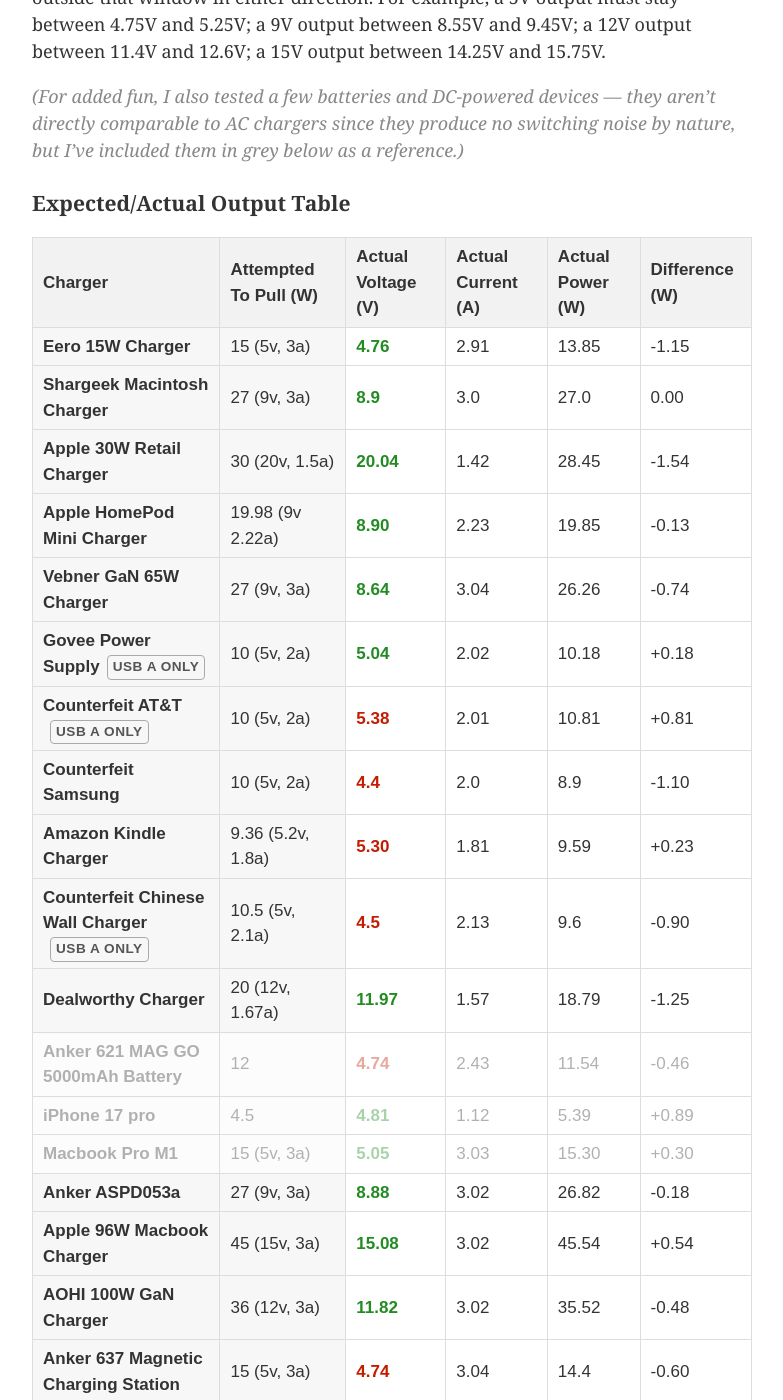
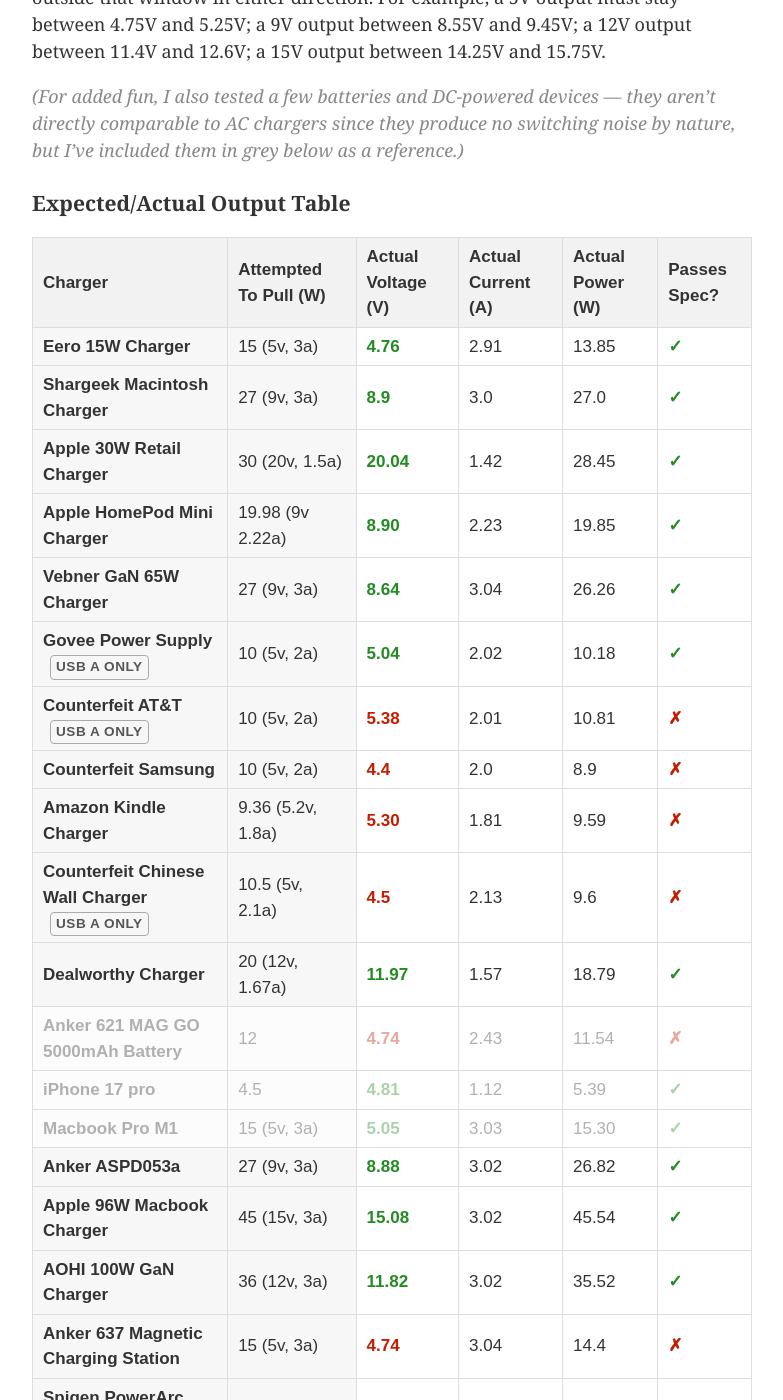
Before and after one commit to 0sps/sull1van.com, a Jekyll site: the page built from _posts/2026-01-19-a-dozen-chargers-in-the-lab.md, in a window 1280 px wide and 1400 px high, scrolled down 7720 px. Shown: the whole window, without its empty margins (248-1031 px from the left). Built offline with Jekyll 4.4.1, drawn with Linux system fonts in a browser that asks for light colours; some of the changed text lies outside the part shown.

Commit message:
Update 2026-01-19-a-dozen-chargers-in-the-lab.md

```diff
--- a/_posts/2026-01-19-a-dozen-chargers-in-the-lab.md
+++ b/_posts/2026-01-19-a-dozen-chargers-in-the-lab.md
@@ -886,32 +886,32 @@
       <th>Actual Voltage (V)</th>
       <th>Actual Current (A)</th>
       <th>Actual Power (W)</th>
-      <th>Difference (W)</th>
+      <th>Passes Spec?</th>
     </tr>
   </thead>
   <tbody>
-    <tr><td><strong>Eero 15W Charger</strong></td><td>15 (5v, 3a)</td><td class="diff-pos">4.76</td><td>2.91</td><td>13.85</td><td>-1.15</td></tr>
-    <tr><td><strong>Shargeek Macintosh Charger</strong></td><td>27 (9v, 3a)</td><td class="diff-pos">8.9</td><td>3.0</td><td>27.0</td><td>0.00</td></tr>
-    <tr><td><strong>Apple 30W Retail Charger</strong></td><td>30 (20v, 1.5a)</td><td class="diff-pos">20.04</td><td>1.42</td><td>28.45</td><td>-1.54</td></tr>
-    <tr><td><strong>Apple HomePod Mini Charger</strong></td><td>19.98 (9v 2.22a)</td><td class="diff-pos">8.90</td><td>2.23</td><td>19.85</td><td>-0.13</td></tr>
-    <tr><td><strong>Vebner GaN 65W Charger</strong></td><td>27 (9v, 3a)</td><td class="diff-pos">8.64</td><td>3.04</td><td>26.26</td><td>-0.74</td></tr>
-    <tr><td><strong>Govee Power Supply</strong><span class="usba-badge">USB A Only</span></td><td>10 (5v, 2a)</td><td class="diff-pos">5.04</td><td>2.02</td><td>10.18</td><td>+0.18</td></tr>
-    <tr><td><strong>Counterfeit AT&amp;T</strong><span class="usba-badge">USB A Only</span></td><td>10 (5v, 2a)</td><td class="diff-neg">5.38</td><td>2.01</td><td>10.81</td><td>+0.81</td></tr>
-    <tr><td><strong>Counterfeit Samsung</strong></td><td>10 (5v, 2a)</td><td class="diff-neg">4.4</td><td>2.0</td><td>8.9</td><td>-1.10</td></tr>
-    <tr><td><strong>Amazon Kindle Charger</strong></td><td>9.36 (5.2v, 1.8a)</td><td class="diff-neg">5.30</td><td>1.81</td><td>9.59</td><td>+0.23</td></tr>
-    <tr><td><strong>Counterfeit Chinese Wall Charger</strong><span class="usba-badge">USB A Only</span></td><td>10.5 (5v, 2.1a)</td><td class="diff-neg">4.5</td><td>2.13</td><td>9.6</td><td>-0.90</td></tr>
-    <tr><td><strong>Dealworthy Charger</strong></td><td>20 (12v, 1.67a)</td><td class="diff-pos">11.97</td><td>1.57</td><td>18.79</td><td>-1.25</td></tr>
-    <tr class="battery-row"><td><strong>Anker 621 MAG GO 5000mAh Battery</strong></td><td>12</td><td class="diff-neg">4.74</td><td>2.43</td><td>11.54</td><td>-0.46</td></tr>
-    <tr class="battery-row"><td><strong>iPhone 17 pro</strong></td><td>4.5</td><td class="diff-pos">4.81</td><td>1.12</td><td>5.39</td><td>+0.89</td></tr>
-    <tr class="battery-row"><td><strong>Macbook Pro M1</strong></td><td>15 (5v, 3a)</td><td class="diff-pos">5.05</td><td>3.03</td><td>15.30</td><td>+0.30</td></tr>
-    <tr><td><strong>Anker ASPD053a</strong></td><td>27 (9v, 3a)</td><td class="diff-pos">8.88</td><td>3.02</td><td>26.82</td><td>-0.18</td></tr>
-    <tr><td><strong>Apple 96W Macbook Charger</strong></td><td>45 (15v, 3a)</td><td class="diff-pos">15.08</td><td>3.02</td><td>45.54</td><td>+0.54</td></tr>
-    <tr><td><strong>AOHI 100W GaN Charger</strong></td><td>36 (12v, 3a)</td><td class="diff-pos">11.82</td><td>3.02</td><td>35.52</td><td>-0.48</td></tr>
-    <tr><td><strong>Anker 637 Magnetic Charging Station</strong></td><td>15 (5v, 3a)</td><td class="diff-neg">4.74</td><td>3.04</td><td>14.4</td><td>-0.60</td></tr>
-    <tr><td><strong>Spigen PowerArc ArcStation Pro</strong></td><td>27 (9v, 3a)</td><td class="diff-pos">8.91</td><td>3.02</td><td>26.91</td><td>-0.09</td></tr>
-    <tr><td><strong>Anker A121D 45W iPhone 17 Charger</strong></td><td>45 (15v, 3a)</td><td class="diff-pos">14.82</td><td>3.03</td><td>44.90</td><td>-0.09</td></tr>
-    <tr><td><strong>Anker A121B 100W Charger</strong></td><td>45 (15v, 3a)</td><td class="diff-pos">14.99</td><td>3.02</td><td>45.26</td><td>+0.26</td></tr>
-    <tr><td><strong>AOHI GaN 65W Charger</strong></td><td>36 (12v, 3a)</td><td class="diff-pos">12.13</td><td>3.02</td><td>36.63</td><td>+0.63</td></tr>
+    <tr><td><strong>Eero 15W Charger</strong></td><td>15 (5v, 3a)</td><td class="diff-pos">4.76</td><td>2.91</td><td>13.85</td><td class="diff-pos">&#x2713;</td></tr>
+    <tr><td><strong>Shargeek Macintosh Charger</strong></td><td>27 (9v, 3a)</td><td class="diff-pos">8.9</td><td>3.0</td><td>27.0</td><td class="diff-pos">&#x2713;</td></tr>
+    <tr><td><strong>Apple 30W Retail Charger</strong></td><td>30 (20v, 1.5a)</td><td class="diff-pos">20.04</td><td>1.42</td><td>28.45</td><td class="diff-pos">&#x2713;</td></tr>
+    <tr><td><strong>Apple HomePod Mini Charger</strong></td><td>19.98 (9v 2.22a)</td><td class="diff-pos">8.90</td><td>2.23</td><td>19.85</td><td class="diff-pos">&#x2713;</td></tr>
+    <tr><td><strong>Vebner GaN 65W Charger</strong></td><td>27 (9v, 3a)</td><td class="diff-pos">8.64</td><td>3.04</td><td>26.26</td><td class="diff-pos">&#x2713;</td></tr>
+    <tr><td><strong>Govee Power Supply</strong><span class="usba-badge">USB A Only</span></td><td>10 (5v, 2a)</td><td class="diff-pos">5.04</td><td>2.02</td><td>10.18</td><td class="diff-pos">&#x2713;</td></tr>
+    <tr><td><strong>Counterfeit AT&amp;T</strong><span class="usba-badge">USB A Only</span></td><td>10 (5v, 2a)</td><td class="diff-neg">5.38</td><td>2.01</td><td>10.81</td><td class="diff-neg">&#x2717;</td></tr>
+    <tr><td><strong>Counterfeit Samsung</strong></td><td>10 (5v, 2a)</td><td class="diff-neg">4.4</td><td>2.0</td><td>8.9</td><td class="diff-neg">&#x2717;</td></tr>
+    <tr><td><strong>Amazon Kindle Charger</strong></td><td>9.36 (5.2v, 1.8a)</td><td class="diff-neg">5.30</td><td>1.81</td><td>9.59</td><td class="diff-neg">&#x2717;</td></tr>
+    <tr><td><strong>Counterfeit Chinese Wall Charger</strong><span class="usba-badge">USB A Only</span></td><td>10.5 (5v, 2.1a)</td><td class="diff-neg">4.5</td><td>2.13</td><td>9.6</td><td class="diff-neg">&#x2717;</td></tr>
+    <tr><td><strong>Dealworthy Charger</strong></td><td>20 (12v, 1.67a)</td><td class="diff-pos">11.97</td><td>1.57</td><td>18.79</td><td class="diff-pos">&#x2713;</td></tr>
+    <tr class="battery-row"><td><strong>Anker 621 MAG GO 5000mAh Battery</strong></td><td>12</td><td class="diff-neg">4.74</td><td>2.43</td><td>11.54</td><td class="diff-neg">&#x2717;</td></tr>
+    <tr class="battery-row"><td><strong>iPhone 17 pro</strong></td><td>4.5</td><td class="diff-pos">4.81</td><td>1.12</td><td>5.39</td><td class="diff-pos">&#x2713;</td></tr>
+    <tr class="battery-row"><td><strong>Macbook Pro M1</strong></td><td>15 (5v, 3a)</td><td class="diff-pos">5.05</td><td>3.03</td><td>15.30</td><td class="diff-pos">&#x2713;</td></tr>
+    <tr><td><strong>Anker ASPD053a</strong></td><td>27 (9v, 3a)</td><td class="diff-pos">8.88</td><td>3.02</td><td>26.82</td><td class="diff-pos">&#x2713;</td></tr>
+    <tr><td><strong>Apple 96W Macbook Charger</strong></td><td>45 (15v, 3a)</td><td class="diff-pos">15.08</td><td>3.02</td><td>45.54</td><td class="diff-pos">&#x2713;</td></tr>
+    <tr><td><strong>AOHI 100W GaN Charger</strong></td><td>36 (12v, 3a)</td><td class="diff-pos">11.82</td><td>3.02</td><td>35.52</td><td class="diff-pos">&#x2713;</td></tr>
+    <tr><td><strong>Anker 637 Magnetic Charging Station</strong></td><td>15 (5v, 3a)</td><td class="diff-neg">4.74</td><td>3.04</td><td>14.4</td><td class="diff-neg">&#x2717;</td></tr>
+    <tr><td><strong>Spigen PowerArc ArcStation Pro</strong></td><td>27 (9v, 3a)</td><td class="diff-pos">8.91</td><td>3.02</td><td>26.91</td><td class="diff-pos">&#x2713;</td></tr>
+    <tr><td><strong>Anker A121D 45W iPhone 17 Charger</strong></td><td>45 (15v, 3a)</td><td class="diff-pos">14.82</td><td>3.03</td><td>44.90</td><td class="diff-pos">&#x2713;</td></tr>
+    <tr><td><strong>Anker A121B 100W Charger</strong></td><td>45 (15v, 3a)</td><td class="diff-pos">14.99</td><td>3.02</td><td>45.26</td><td class="diff-pos">&#x2713;</td></tr>
+    <tr><td><strong>AOHI GaN 65W Charger</strong></td><td>36 (12v, 3a)</td><td class="diff-pos">12.13</td><td>3.02</td><td>36.63</td><td class="diff-pos">&#x2713;</td></tr>
   </tbody>
 </table>
 </div>
```
